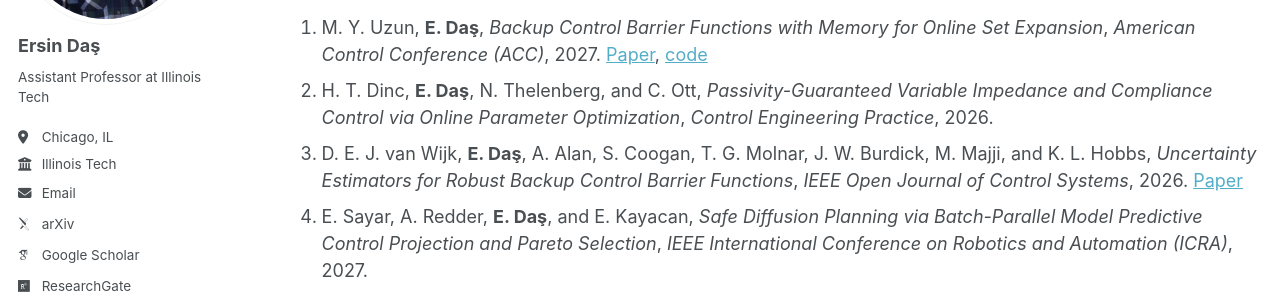
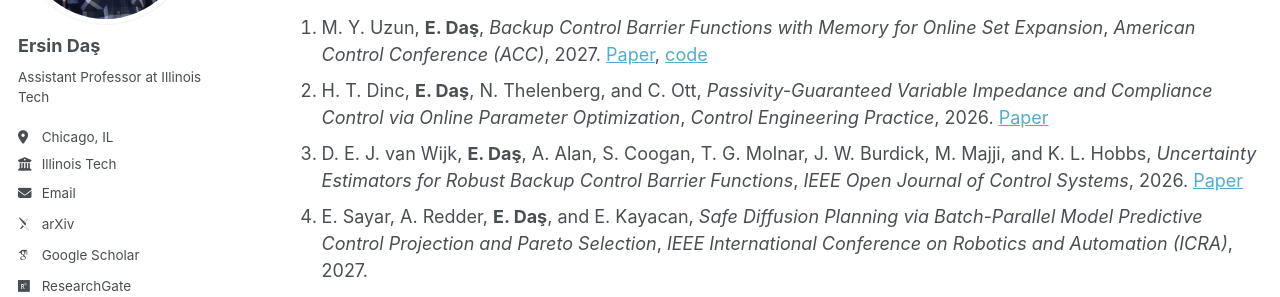
Before and after one commit to ersindas/ersindas.github.io, a Jekyll site: the page built from _pages/publications.md, in a window 1280 px wide and 900 px high. Shown: the part 255-552 px from the top of the window. Built offline with Jekyll 4.4.1, drawn with Linux system fonts in a browser that asks for light colours; some web fonts are replaced.

Commit message:
Add paper links to publications section
Added links to papers for better accessibility.

```diff
--- a/_pages/publications.md
+++ b/_pages/publications.md
@@ -9,7 +9,7 @@ author_profile: true
 
 ## Preprints/Submitted
 1. M. Y. Uzun, **E. Daş**, *Backup Control Barrier Functions with Memory for Online Set Expansion*, *American Control Conference (ACC)*, 2027. [Paper](https://arxiv.org/pdf/2610.05381), [code](https://github.com/myusufuzun/bcbf-memory)
-2. H. T. Dinc, **E. Daş**, N. Thelenberg, and C. Ott, *Passivity-Guaranteed Variable Impedance and Compliance Control via Online Parameter Optimization*, *Control Engineering Practice*, 2026.
+2. H. T. Dinc, **E. Daş**, N. Thelenberg, and C. Ott, *Passivity-Guaranteed Variable Impedance and Compliance Control via Online Parameter Optimization*, *Control Engineering Practice*, 2026. [Paper](https://arxiv.org/pdf/2611.10778)
 3. D. E. J. van Wijk, **E. Daş**, A. Alan, S. Coogan, T. G. Molnar, J. W. Burdick, M. Majji, and K. L. Hobbs, *Uncertainty Estimators for Robust Backup Control Barrier Functions*, *IEEE Open Journal of Control Systems*, 2026. [Paper](https://arxiv.org/pdf/2503.15734)
 4. E. Sayar, A. Redder, **E. Daş**, and E. Kayacan, *Safe Diffusion Planning via Batch-Parallel Model Predictive Control Projection and Pareto Selection*, *IEEE International Conference on Robotics and Automation (ICRA)*, 2027.
 5. J. Chun, S. S. Mousavi, D. E. J. van Wijk, **E. Daş**, A. D. Ames, and F. Biertümpfel, *Backup Control Barrier Function Synthesis using Sum-of-Squares Reachability*, *IEEE Control Systems Letters (L-CSS)*, 2026. [Paper](https://arxiv.org/pdf/2608.27916)
```
